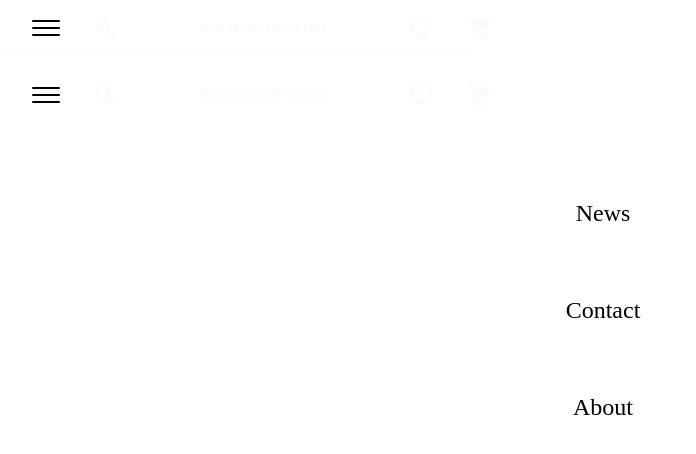
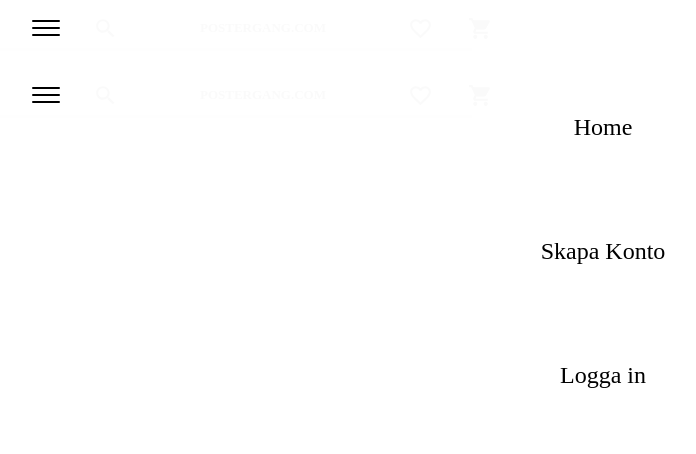
Before and after one commit to Unithraclya/Leverans-Paketering, a React (Vite) app: page /Nav in a window 1280 px wide. Both pictures are taken after a click on the element 422 px from the left and 28 px from the top of the page. Shown: the top 454 px of the page, without its empty margins (377-1073 px from the left). Built offline with nearby package versions, Linux system fonts and the light colour scheme.

Commit message:
added root and updated colors
Added Root CSS

```diff
--- a/src/App.css
+++ b/src/App.css
@@ -1,3 +1,12 @@
+:root {
+  --green: #6cbf4f;
+  --yellow: #ffcd4c;
+  --white: #fff;
+  --black: #000000;
+  --blue: #005bc6;
+  --lightgray: #e6e6e6;
+  /* How to use = ex. background-color: var(--white); */
+}
 .App {
   text-align: center;
 }
--- a/src/components/Nav.jsx
+++ b/src/components/Nav.jsx
@@ -50,10 +50,9 @@ export default function Nav() {
 
      <ul
         className={NavStyle.Links} >
-        <a className={NavStyle.Link}href="#news">News
-        </a>
-        <a className={NavStyle.Link}href="#contact">Contact</a>
-        <a className={NavStyle.Link}href="#about">About</a>
+        <a className={NavStyle.Link}href="#Home">Home</a>
+        <a className={NavStyle.Link}href="#CreateAccount">Skapa Konto</a>
+        <a className={NavStyle.Link}href="#Login">Logga in</a>
      </ul>
    </div>
 
--- a/src/css/Nav.module.css
+++ b/src/css/Nav.module.css
@@ -17,13 +17,12 @@
 }
 
 .Links {
-  padding: 8px;
+  padding: 0px;
   cursor: pointer;
-  display: inline-grid;
   row-gap: 70px;
-  margin-bottom: 21px;
   margin-top: 34px;
-  margin-top: 15%;
+  margin-top: 100px;
+  display: grid;
 }
 
 .TopNav {
@@ -41,11 +40,20 @@
   text-decoration: none;
   font-size: x-large;
   margin: auto;
+  width: 90%;
+  max-width: 280px;
+  height: 40px;
+  padding-top: 14px;
+}
+
+.Link:hover {
+  background-color: var(--lightgray);
+  border-radius: 8px;
 }
 
 .HeaderLine {
   border-style: none;
-  background-color: #e6e6e6;
+  background-color: var(--lightgray);
   height: 3px;
   width: -webkit-fill-available;
   grid-row: 2;
@@ -91,7 +99,7 @@
 .center:before,
 .center:after,
 .center div {
-  background: #000;
+  background: var(--black);
   content: "";
   display: block;
   height: 2px;
@@ -109,7 +117,7 @@
 }
 .center:hover:after {
   transform: translateY(-2px) rotate(-135deg);
-  background: #ffcd4c;
+  background: var(--yellow);
 }
 .center:hover div {
   transform: scale(0);
```
Also changed, not shown: src/css/Nav.css (deleted).
